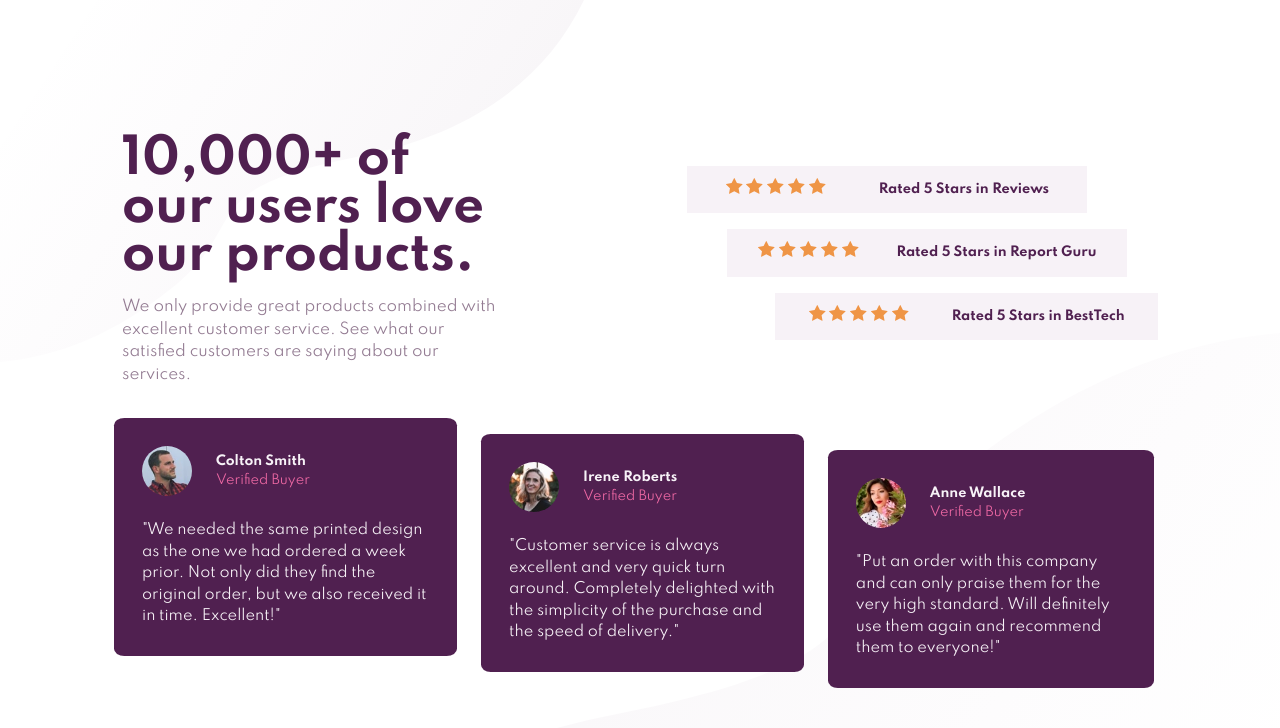
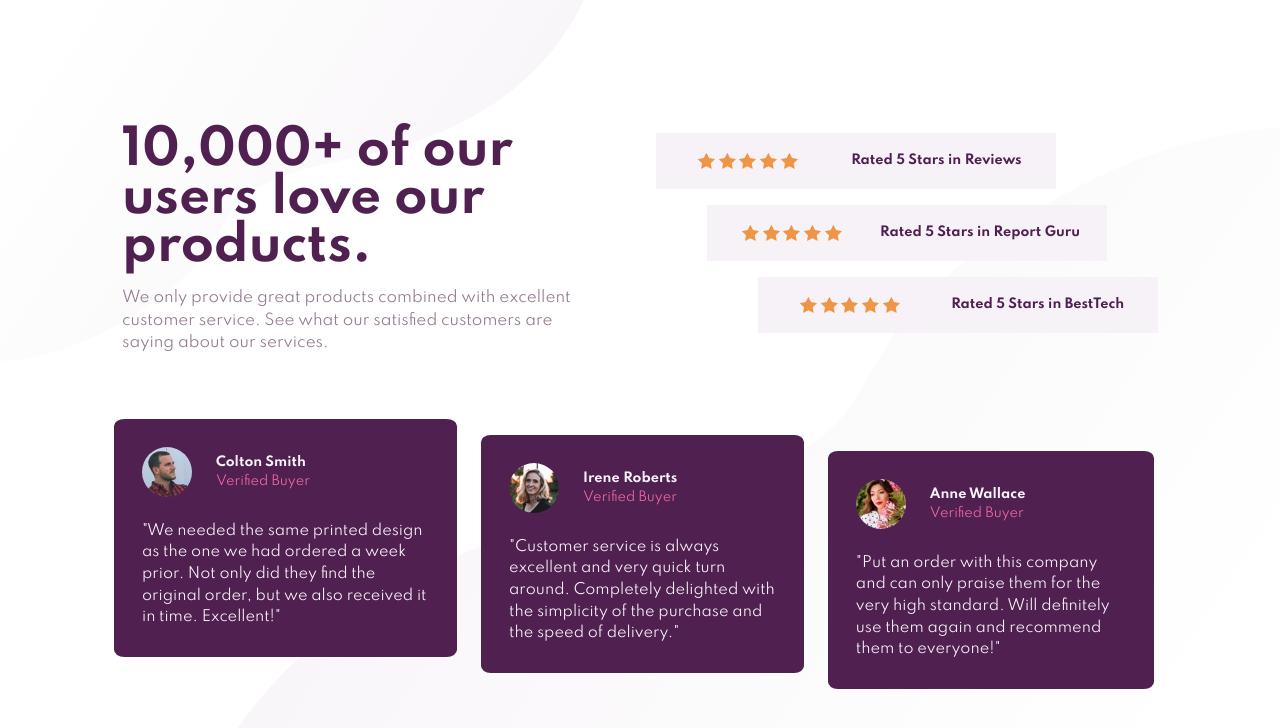
Before and after one commit to nicole-tuznik/social-proof-section-master, a plain HTML site: page index.html in a window 1280 px wide. Drawn offline with Linux system fonts and the light colour scheme.

Commit message:
fixed vh and star images

```diff
--- a/index.html
+++ b/index.html
@@ -29,35 +29,17 @@
 
           <div class="ratings">
             <div class="review-rating review-box">
-              <div class="stars">
-                <img src="./images/icon-star.svg" alt="star">
-                <img src="./images/icon-star.svg" alt="star">
-                <img src="./images/icon-star.svg" alt="star">
-                <img src="./images/icon-star.svg" alt="star">
-                <img src="./images/icon-star.svg" alt="star">
-              </div>
+              <div class="stars"></div>
               <h2>Rated 5 Stars in Reviews</h2>
             </div>
 
             <div class="review-box" id="report-rating">
-              <div class="stars">
-                <img src="./images/icon-star.svg" alt="star">
-                <img src="./images/icon-star.svg" alt="star">
-                <img src="./images/icon-star.svg" alt="star">
-                <img src="./images/icon-star.svg" alt="star">
-                <img src="./images/icon-star.svg" alt="star">
-              </div>
+              <div class="stars"></div>
               <h2>Rated 5 Stars in Report Guru</h2>
             </div>
 
             <div class="review-box" id="besttech-rating">
-              <div class="stars">
-                <img src="./images/icon-star.svg" alt="star">
-                <img src="./images/icon-star.svg" alt="star">
-                <img src="./images/icon-star.svg" alt="star">
-                <img src="./images/icon-star.svg" alt="star">
-                <img src="./images/icon-star.svg" alt="star">
-              </div>
+              <div class="stars"></div>
               <h2>Rated 5 Stars in BestTech</h2>
             </div>
         </div>
--- a/style.scss
+++ b/style.scss
@@ -19,8 +19,9 @@ body {
   line-height: 1.5;
   margin: 1rem;
   text-align: center;
-
-
+  max-width: 500px;
+  margin: 0 auto;
+  min-height: 100vh;
 }
 
 
@@ -55,13 +56,26 @@ p {
 .ratings {
   display: flex;
   flex-direction: column;
+}
 
-  .review-box {
-    background: $lt-gry-magenta;
-    margin: 0.5rem;
-    padding: 0.75rem;
-  }
+.review-box {
+  background: $lt-gry-magenta;
+  margin: 0.5rem;
+  padding: 0.75rem;
+  display: flex;
+  align-items: center;
+  flex-direction: column;
 }
+
+.stars {
+  width: 100px;
+  height: 16px;
+  background: url(/images/icon-star.svg);
+  background-repeat: space;
+  margin: 0.5rem;
+}
+
+
 
 // Testimonial boxes
 
@@ -112,9 +126,11 @@ p {
 @media (min-width: 900px) {
   // General styles
   body {
+    display: flex;
+    flex-direction: column;
+    justify-content: center;
     text-align: left;
-    margin: 5rem auto;
-    padding: 1.5rem;
+    padding: 0 1.5rem;
     background: url(../images/bg-pattern-top-desktop.svg) left top no-repeat, url(../images/bg-pattern-bottom-desktop.svg) right bottom no-repeat;
     font-size: 15px;
     max-width: 1100px;
@@ -128,7 +144,6 @@ p {
   .hero {
     display: flex;
     align-items: center;
-    gap: 3rem;
   }
 
   // Top section
@@ -138,29 +153,33 @@ p {
 
   .ratings {
     flex: 1;
-    padding-left: 7rem;
+    padding-left: 2rem;
+    max-width: 550px;
+    width: 100%;
   }
 
   .review-box {
     display: flex;
     max-width: 400px;
     align-items: center;
+    flex-direction: row;
     justify-content: space-around;
+    width: 100%;
   }
 
   #report-rating {
-    margin-left: 3rem;
+    align-self: center;
   }
 
   #besttech-rating {
-    margin-left: 6rem;
+    align-self: flex-end;
   }
 
   // Testimonials
   .testimonial-cards {
     display: flex;
     align-items: flex-start;
-    height: 500px;
+    margin-top: 2rem;
   }
 
   .testimonial-text {
@@ -179,8 +198,3 @@ p {
     margin-top: 3rem;
   }
 }
-@media (max-width: 1080px) {
-  .ratings {
-    padding-left: 0;
-  }
-}
```
Also changed, not shown: css/style.css, 1 other file.
